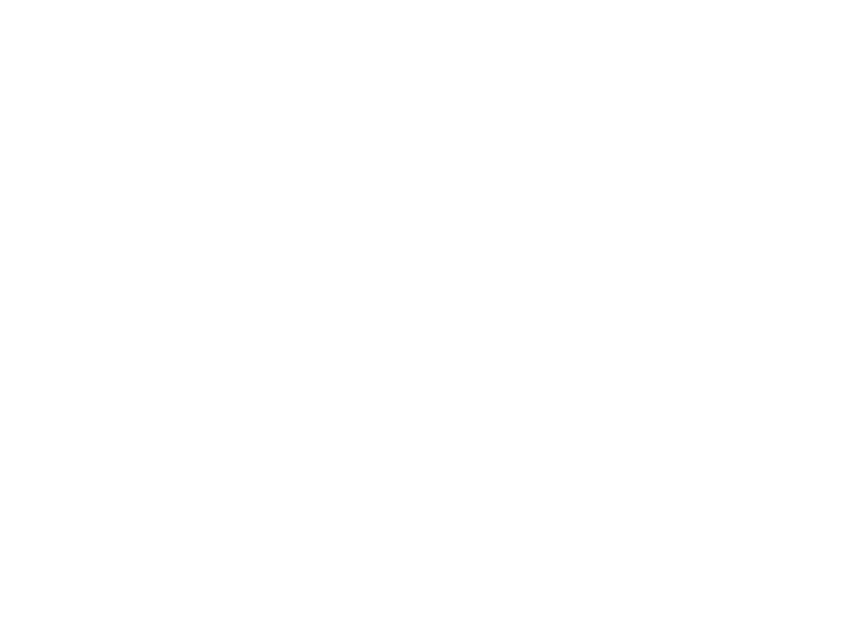
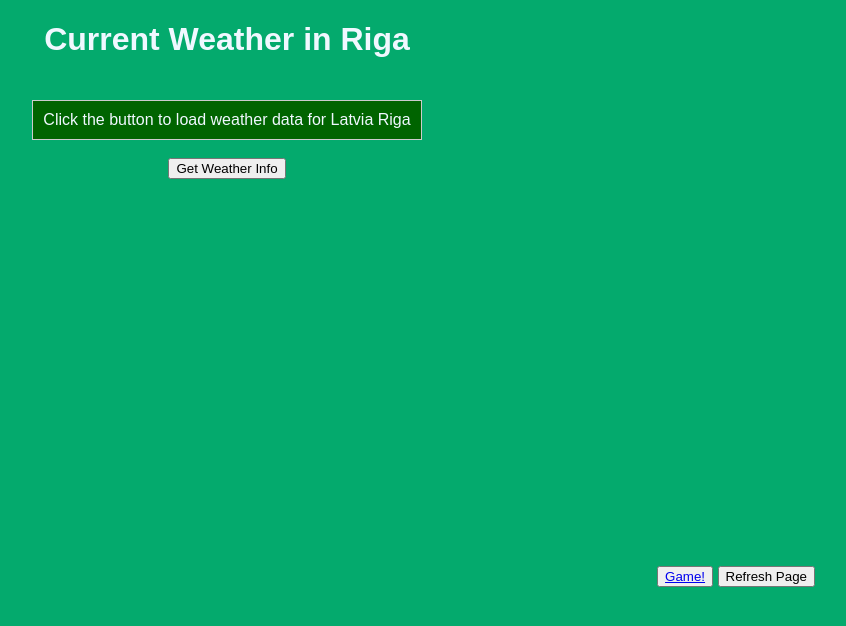
Before and after one commit to gaisinss/Javascript-nosleguma-projekts-11.-klasei, a plain HTML site: page gala darbs/index.html in a window 1280 px wide. Shown: the whole page, without its empty margins (413-1259 px from the left). Drawn offline with Linux system fonts and the light colour scheme.

Commit message:
Add files via upload

```diff
--- a/gala darbs/index.html
+++ b/gala darbs/index.html
@@ -3,8 +3,30 @@
 <head>
     <meta charset="UTF-8" />
     <title>title</title>
+    <link rel="stylesheet" href="styles.css">
 </head>
 <body>
 
+
+
+
+<h1>Current Weather in Riga</h1>
+
+<div id="weather">Click the button to load weather data for Latvia Riga</div>
+<br></br>
+<button onclick="fetchWeather()">Get Weather Info</button>
+
+
+
+
+
+
+<div class="Link">
+
+    <button onclick=""><a href="index1.html" target="_self">Game!</a></button>
+    <button onClick="window.location.reload();" id="poga">Refresh Page</button>
+
+</div>
+    <script src="script.js"></script>
 </body>
 </html>
--- a/gala darbs/script.js
+++ b/gala darbs/script.js
@@ -0,0 +1,39 @@
+function fetchWeather() {
+    const apiKey = "Ji0aGYWNTbnKd4gAmAZN79TFDle21Lzt";
+    const locationKey = "225780";
+    const url = `http://dataservice.accuweather.com/currentconditions/v1/${locationKey}?apikey=${apiKey}`;
+
+    fetch(url)
+        .then(response => {
+            if (!response.ok) {
+                throw new Error(`HTTP error! Status: ${response.status}`);
+            }
+            return response.json();
+        })
+        .then(data => {
+            console.log("API Response:", data);
+            if (!data || data.length === 0) {
+                throw new Error("No data returned from API");
+            }
+
+            const weatherData = data[0];
+
+            // Check if each value exists before displaying
+            const weatherText = weatherData.WeatherText || "N/A";
+            const temperature = weatherData.Temperature?.Metric?.Value ?? "N/A";
+            const lastUpdated = weatherData.LocalObservationDateTime || "N/A";
+
+            document.getElementById("weather").innerHTML = `
+                <h2>Riga, Latvia</h2>
+                <p><strong>Weather:</strong> ${weatherText}</p>
+                <p><strong>Temperature:</strong> ${temperature}°C</p>
+
+
+                <p>Last Updated: ${lastUpdated}</p>
+            `;
+        })
+        .catch(error => {
+            console.error("Error fetching data:", error);
+            document.getElementById("weather").innerHTML = `<p style="color:red;">Error: ${error.message}</p>`;
+        });
+}
--- a/gala darbs/styles.css
+++ b/gala darbs/styles.css
@@ -0,0 +1,44 @@
+h1{
+
+    text-align: center;
+    color: aliceblue;
+
+}
+
+
+body {
+    font-family: Arial, sans-serif;
+    text-align: center;
+    margin: 20px;
+    background-color: #04AA6D;
+}
+#weather {
+    margin-top: 20px;
+    padding: 10px;
+    border: 1px solid #ccc;
+    display: inline-block;
+    background-color:darkgreen;
+    color: aliceblue;
+}
+
+.Link{
+    text-align: right;
+    font-size: 16px;
+    font-weight: bold;
+    color: white;
+    text-transform: uppercase;
+    font-family: Arial, Helvetica, sans-serif;
+    position:relative;
+    left: 0%;
+    margin-top:30%;
+    padding: 15px 32px;
+    cursor: pointer;
+    border-radius:10px;
+
+
+}
+
+.poga{
+    color: white;
+
+}
```
Also changed, not shown: gala darbs/index1.html (+8 -0 lines).
